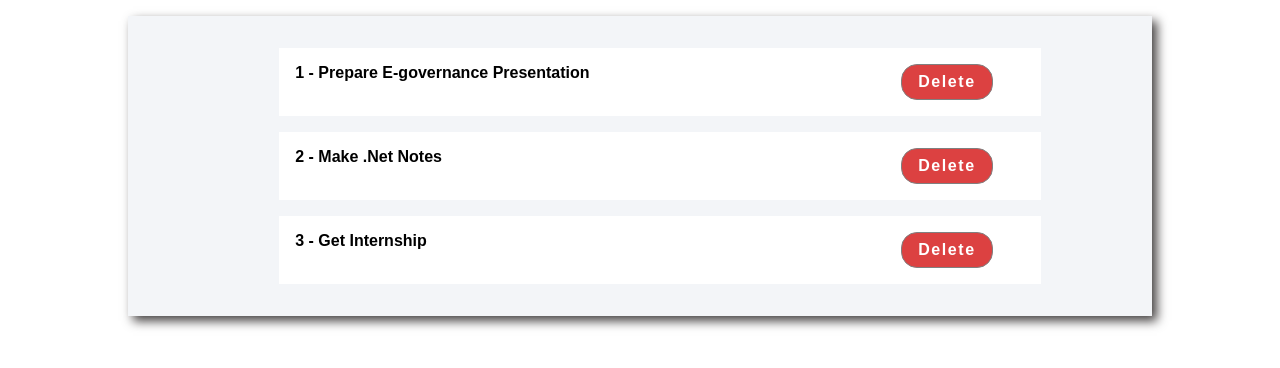
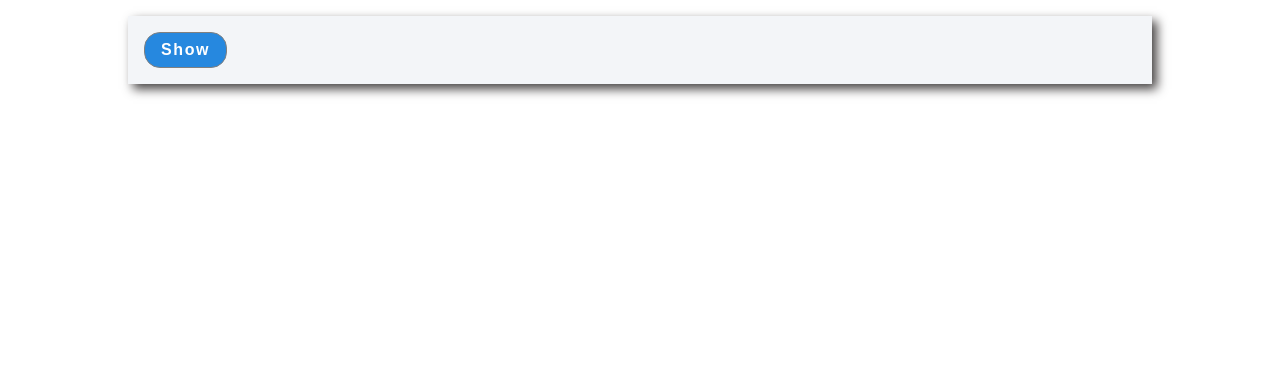
Before and after one commit to Sushant-Luitel/ReactCourse, a React (Vite) app: page / in a window 1280 px wide. Shown: the top 368 px of the page. Built offline with nearby package versions, Linux system fonts and the light colour scheme.

Commit message:
added show/hide toggling functionality

```diff
--- a/src/List.jsx
+++ b/src/List.jsx
@@ -18,6 +18,7 @@ const List = () => {
       completed: true,
     },
   ]);
+  const [ShowText, setShowText] = useState(false);
 
   const handleDelete = (id) => {
     let newTask = tasks.filter((task) => {
@@ -28,6 +29,13 @@ const List = () => {
 
   return (
     <div className="container">
+      <button
+        className="button reset-button"
+        onClick={() => setShowText(!ShowText)}
+      >
+        {ShowText ? "Hide" : "Show"}
+      </button>
+      {ShowText && (
         <ul>
           {tasks.map((task) => (
             <li className="row container list-item" key={task.id}>
@@ -45,6 +53,7 @@ const List = () => {
             </li>
           ))}
         </ul>
+      )}
     </div>
   );
 };
```
Lines whose indentation alone changed are shown as unchanged.
